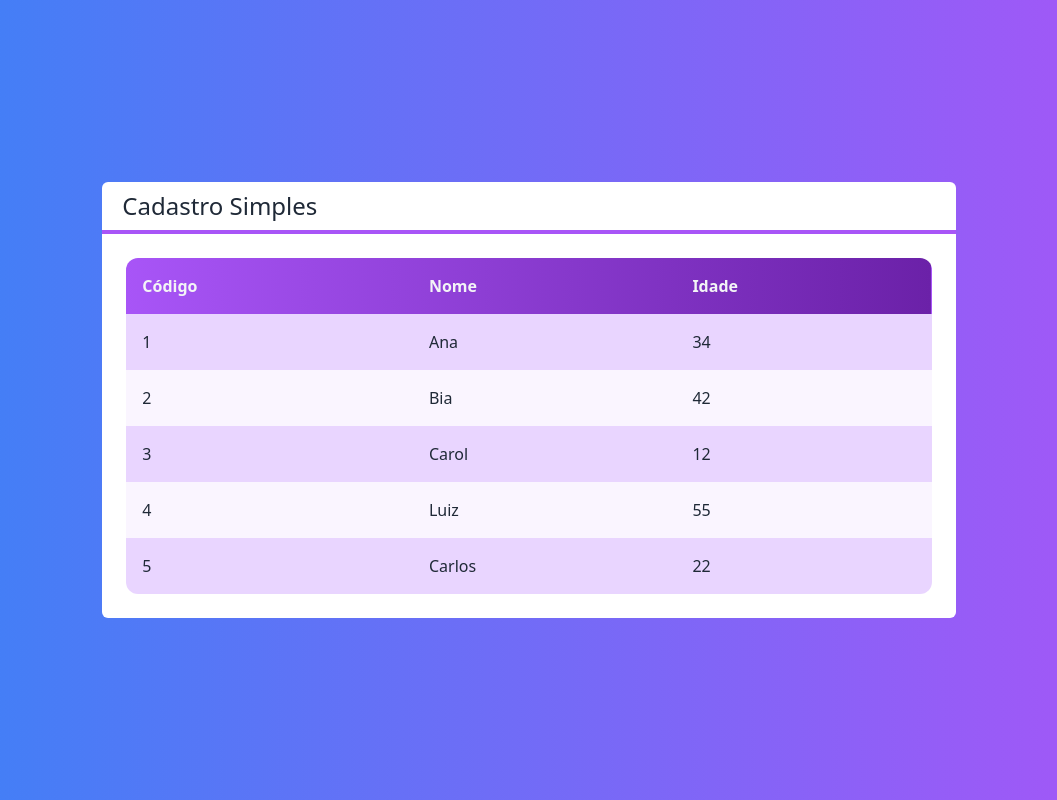
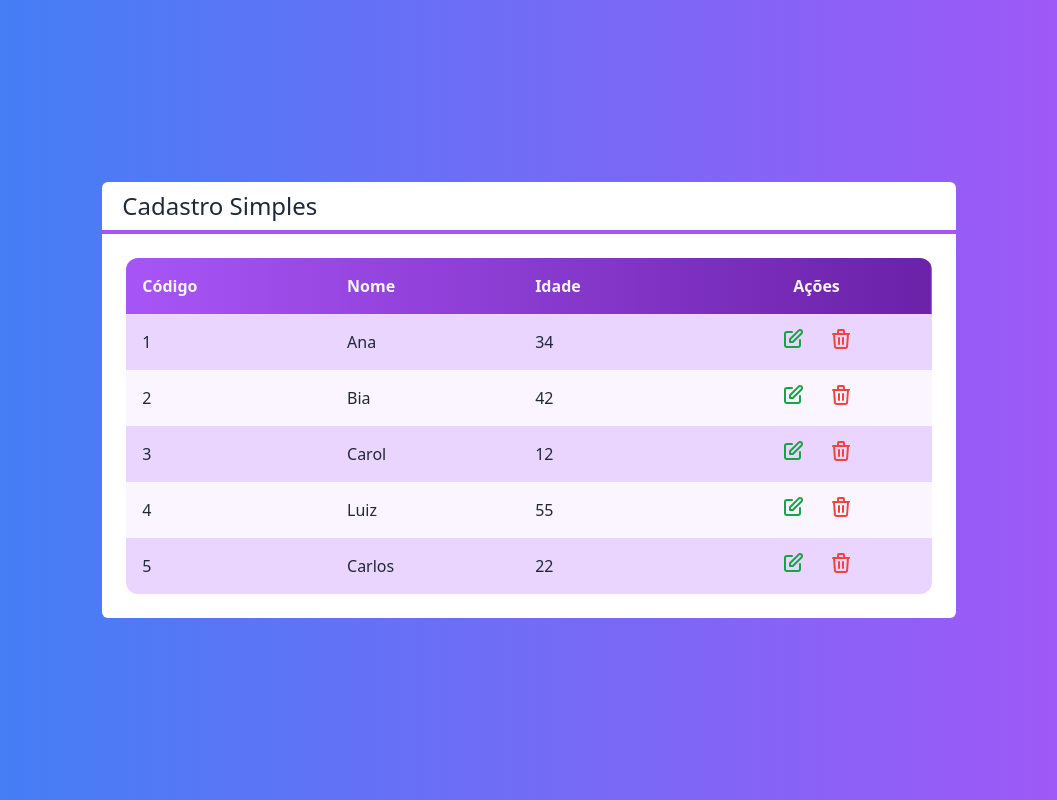
Before and after one commit to edcnogueira/crud-next, a Next.js app: page / in a window 1280 px wide. Shown: the whole page, without its empty margins (111-1168 px from the left). Built offline with nearby package versions, Linux system fonts and the light colour scheme.

Commit message:
feat: configura botões de ação na tabela

```diff
--- /dev/null
+++ b/src/components/Icone.tsx
@@ -0,0 +1,11 @@
+export const IconeEdicao = (
+    <svg xmlns="http://www.w3.org/2000/svg" className="h-6 w-6" fill="none" viewBox="0 0 24 24" stroke="currentColor" strokeWidth={2}>
+        <path strokeLinecap="round" strokeLinejoin="round" d="M11 5H6a2 2 0 00-2 2v11a2 2 0 002 2h11a2 2 0 002-2v-5m-1.414-9.414a2 2 0 112.828 2.828L11.828 15H9v-2.828l8.586-8.586z" />
+    </svg>
+)
+
+export const IconeLixo = (
+    <svg xmlns="http://www.w3.org/2000/svg" className="h-6 w-6" fill="none" viewBox="0 0 24 24" stroke="currentColor" strokeWidth={2}>
+        <path strokeLinecap="round" strokeLinejoin="round" d="M19 7l-.867 12.142A2 2 0 0116.138 21H7.862a2 2 0 01-1.995-1.858L5 7m5 4v6m4-6v6m1-10V4a1 1 0 00-1-1h-4a1 1 0 00-1 1v3M4 7h16" />
+    </svg>
+)
--- a/src/components/Tabela.tsx
+++ b/src/components/Tabela.tsx
@@ -1,10 +1,15 @@
 import Cliente from "../core/Client";
+import { IconeEdicao, IconeLixo } from "./Icone";
 
 interface TabelaProps{
     clientes: Cliente[]
+    clienteSelecionado?: (cliente: Cliente) => void
+    clienteExcluido?: (cliente: Cliente) => void
 }
 
 export default function Tabela(props: TabelaProps){
+
+    const exibirAcoes = props.clienteExcluido || props.clienteSelecionado
 
     function renderizarCabecalho(){
         return(
@@ -12,9 +17,11 @@
                 <th className="text-left p-4">Código</th>
                 <th className="text-left p-4">Nome</th>
                 <th className="text-left p-4">Idade</th>
+                { exibirAcoes ? <th className="p-4">Ações</th> : false}
             </tr>
         )
     }
+
 
     function renderizarDados(){
         return props.clientes?.map((cliente, i) => {
@@ -24,9 +31,36 @@
                     <td className="text-left p-4">{cliente.id}</td>
                     <td className="text-left p-4">{cliente.nome}</td>
                     <td className="text-left p-4">{cliente.idade}</td>
+                    {exibirAcoes ? renderizarAcoes(cliente): false}
                 </tr>
             )
         })
+    }
+
+    function renderizarAcoes(cliente: Cliente) {
+        return(
+            <td className="flex justify-center">
+                {props.clienteSelecionado ? (
+                    <button onClick={() => props.clienteSelecionado?.(cliente)} className={`
+                        flex justify-center items-center
+                        text-green-600 rounded-full p-2 m-1
+                        hover:bg-purple-50
+                    `}>
+                        {IconeEdicao}
+                    </button>
+                ) : false}
+                {props.clienteExcluido ? (
+                    <button onClick={() => props.clienteExcluido?.(cliente)} className={`
+                        flex justify-center items-center
+                        text-red-500 rounded-full p-2 m-1
+                        hover:bg-purple-50
+                    `}>
+                        {IconeLixo}
+                    </button>
+                ) : false}
+
+            </td>
+        )
     }
 
     return(
--- a/src/pages/index.tsx
+++ b/src/pages/index.tsx
@@ -15,6 +15,14 @@
     new Cliente("Carlos", 22, "5"),
   ]
 
+  function clienteSelecionado(cliente: Cliente) {
+
+  }
+
+  function clienteExcluido(cliente: Cliente) {
+
+  }
+
   return (
     <div className={`
       flex justify-center items-center h-screen
@@ -23,7 +31,7 @@
     `}
     >
       <Layout titulo="Cadastro Simples">
-        <Tabela clientes={clientes}></Tabela>
+        <Tabela clientes={clientes} clienteSelecionado={clienteSelecionado} clienteExcluido={clienteExcluido}></Tabela>
       </Layout>
     </div>
   )
```
